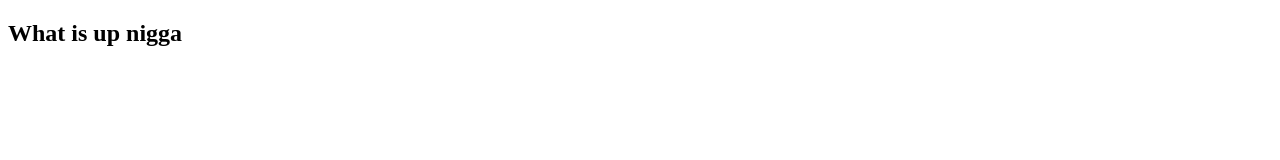
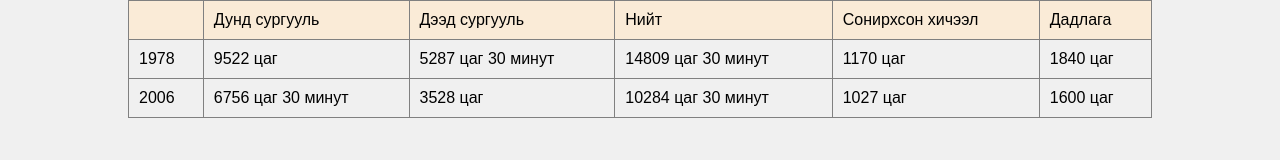
Before and after one commit to altai861/buteelt-2, a website with bundled scripts: page index.html in a window 1280 px wide. Built offline with nearby package versions, Linux system fonts and the light colour scheme.

Commit message:
html css nemsen

```diff
--- a/D1oldStudent.js
+++ b/D1oldStudent.js
@@ -49,7 +49,7 @@ function findOldStudent() {
 
 
 
-        if (currentDate.getMonth() === 5 && currentDate.getDate() === 1) {
+        if (currentDate.getMonth() === 5) {
             // Skip summer months by adding three months (going to September 1st)
             currentDate.setMonth(currentDate.getMonth() + 3);
             grade += 1
--- a/D2newStudent.js
+++ b/D2newStudent.js
@@ -1,5 +1,6 @@
 // 1-5 30min 4tsag odort
 // 6-12 35min 6tsag odort
+
 function findNewStudentInterest() {
     let startDate = new Date('2006-09-04');
     let endDate = new Date('2018-06-01')
--- a/D3newStudent.js
+++ b/D3newStudent.js
@@ -0,0 +1,41 @@
+function findNewIntern(){
+    const totalInternWeeks = 8;
+
+    function calculateTotalStudyTime(startDate, endDate) {
+        let totalStudyTime = 0;
+        let currentDate = new Date(startDate.getTime());
+        while (currentDate < endDate) {
+            const dayOfWeek = currentDate.getDay();
+            console.log(currentDate, dayOfWeek)
+            if (dayOfWeek !== 6 && dayOfWeek !== 5) {
+                totalStudyTime += 4.5
+            }
+            currentDate.setDate(currentDate.getDate() + 1);
+            if (currentDate.getMonth() === 5) {
+                console.log("zun bolloo")
+                // Skip summer months by adding three months (going to September 1st)
+                currentDate.setMonth(currentDate.getMonth() + 3);
+                continue;
+            }
+        }
+        return totalStudyTime;
+    }
+
+    const startDate = new Date("2018-09-01");
+    const endDate = new Date("2022-06-01");
+    const totalStudyTime = calculateTotalStudyTime(startDate, endDate);
+
+    const internshipDuration = 5 * totalInternWeeks * (5 * 8);
+    const internshipProportion = internshipDuration / totalStudyTime * 100;
+
+    console.log("Total study time: ", totalStudyTime)
+    console.log(`Дадлагын цаг: ${internshipDuration}`);
+    console.log(`Эзлэх хувь: ${(internshipProportion).toFixed(2)}%`);
+
+    return {
+        "internDuration": internshipDuration,
+        "internshipProportion": internshipProportion.toFixed(2)
+    }
+
+}
+export default findNewIntern;
--- a/D3oldStudent.js
+++ b/D3oldStudent.js
@@ -6,10 +6,17 @@ function findOldIntern(){
         let currentDate = new Date(startDate.getTime());
         while (currentDate < endDate) {
             const dayOfWeek = currentDate.getDay();
+            console.log(currentDate, dayOfWeek)
             if (dayOfWeek !== 6) {
                 totalStudyTime += 4.5
             }
             currentDate.setDate(currentDate.getDate() + 1);
+            if (currentDate.getMonth() === 5) {
+                console.log("zun bolloo")
+                // Skip summer months by adding three months (going to September 1st)
+                currentDate.setMonth(currentDate.getMonth() + 3);
+                continue;
+            }
         }
         return totalStudyTime;
     }
@@ -21,9 +28,14 @@ function findOldIntern(){
     const internshipDuration = 5 * totalInternWeeks * (5 * 8 + 1 * 6);
     const internshipProportion = internshipDuration / totalStudyTime * 100;
 
+    console.log("Total study time: ", totalStudyTime)
     console.log(`Дадлагын цаг: ${internshipDuration}`);
     console.log(`Эзлэх хувь: ${(internshipProportion).toFixed(2)}%`);
 
+    return {
+        "internDuration": internshipDuration,
+        "internshipProportion": internshipProportion.toFixed(2)
+    }
 
 }
 export default findOldIntern;
--- a/index.html
+++ b/index.html
@@ -3,10 +3,40 @@
 <head>
     <meta charset="UTF-8">
     <meta name="viewport" content="width=device-width, initial-scale=1.0">
+    <link rel="stylesheet" href="./style.css">
     <title>1978 VS 2006</title>
 </head>
 <body>
-    <h2>What is up nigga</h2>
+    <table border="1">
+        <tr id="header-row">
+            <td></td>
+            <td>
+                Дунд сургууль
+            </td>
+            <td>
+                Дээд сургууль
+            </td>
+            <td>Нийт</td>
+            <td>Сонирхсон хичээл</td>
+            <td>Дадлага</td>
+        </tr>
+        <tr>
+            <td>1978</td>
+            <td id="oldDund"></td>
+            <td id="oldDeed"></td>
+            <td id="oldNiit"></td>
+            <td id="oldInt"></td>
+            <td id="oldDad"></td>
+        </tr>
+        <tr>
+            <td>2006</td>
+            <td id="newDund"></td>
+            <td id="newDeed"></td>
+            <td id="newNiit"></td>
+            <td id="newInt"></td>
+            <td id="newDad"></td>
+        </tr>
+    </table>
     <script type="module" src="./main.js"></script>
 </body>
 </html>
--- a/main.js
+++ b/main.js
@@ -3,15 +3,59 @@ import findNewStudent from "./D1newStudent.js"
 import findNewStudentInterest from "./D2newStudent.js"
 import findOldStudentInterest from "./D2oldStudent.js"
 import findOldIntern from "./D3oldStudent.js"
+import findNewIntern from "./D3newStudent.js"
+
+function formatHours(realNumber) {
+    // Extract hours and minutes
+    var hours = Math.floor(realNumber);
+    var minutes = Math.round((realNumber - hours) * 60);
+
+    // Construct the result string
+    var result = hours + " цаг";
+    if (minutes !== 0) {
+        result += " " + minutes + " минут";
+    }
+
+    return result;
+}
+
+
 
 let oldStudent = findOldStudent()
 let newStudent = findNewStudent()
 let newStudentInterest = findNewStudentInterest()
 let oldStudentInterest = findOldStudentInterest()
 let oldIntern = findOldIntern()
+let newIntern = findNewIntern()
 
 console.log("1978: ", oldStudent)
 console.log("2006: ",newStudent)
 console.log("2006 Interest: ", newStudentInterest)
 console.log("1978 Interest: ", oldStudentInterest)
 console.log("1978 Intern proportion", oldIntern)
+console.log("2006 Intern proportion", newIntern.internshipProportion)
+
+
+const oldDund = document.getElementById("oldDund")
+const oldDeed = document.getElementById("oldDeed")
+const oldNiit = document.getElementById("oldNiit")
+const oldInt = document.getElementById("oldInt")
+const oldDad = document.getElementById("oldDad")
+const newDund = document.getElementById("newDund")
+const newDeed = document.getElementById("newDeed")
+const newNiit = document.getElementById("newNiit")
+const newInt = document.getElementById("newInt")
+const newDad = document.getElementById("newDad")
+
+
+oldDund.innerText = formatHours(oldStudent.dund)
+oldDeed.innerText = formatHours(oldStudent.deed)
+oldNiit.innerText = formatHours(oldStudent.niit)
+oldInt.innerText = formatHours(oldStudentInterest.niitSonirhson)
+oldDad.innerText = formatHours(oldIntern.internDuration)
+
+newDund.innerText = formatHours(newStudent.dund)
+newDeed.innerText = formatHours(newStudent.deed)
+newNiit.innerText = formatHours(newStudent.niit)
+newInt.innerText = formatHours(newStudentInterest.niitSonirhson)
+newDad.innerText = formatHours(newIntern.internDuration)
--- /dev/null
+++ b/style.css
@@ -0,0 +1,21 @@
+body {
+    margin: 0;
+    padding: 0;
+    font-family: Arial, sans-serif;
+    background-color: #f0f0f0;
+}
+
+table {
+    margin: 0 auto; /* Center the table horizontally */
+    width: 80%;
+    border-collapse: collapse;
+    border-spacing: 0;
+}
+
+td {
+    padding: 10px;
+}
+
+#header-row {
+    background-color: antiquewhite;
+}
```
